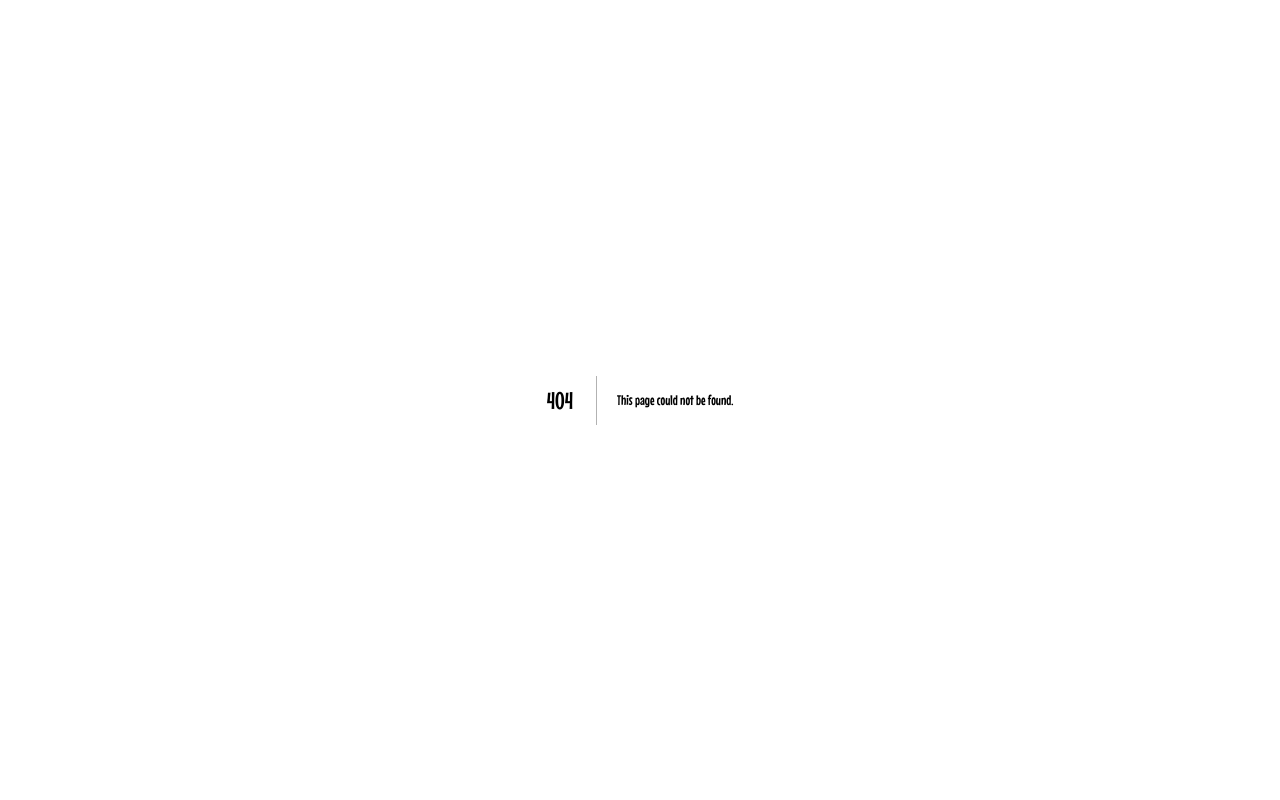
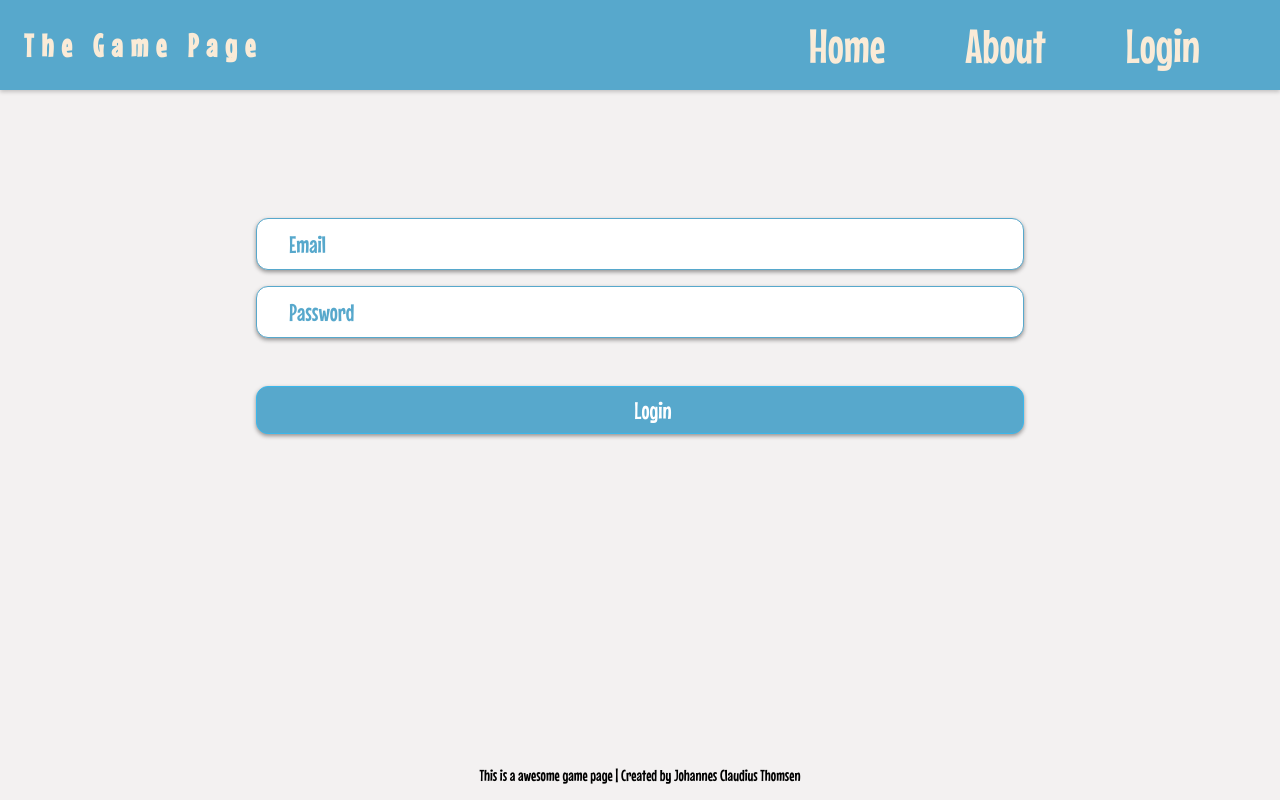
Before and after one commit to Joecthomsen/game_portfolio, a Next.js app: page /login in a window 1280 px wide. Before the commit this address had no page. Built offline with nearby package versions, Linux system fonts and the light colour scheme.

Commit message:
Authorization with nextauth added

```diff
--- /dev/null
+++ b/components/Layout.js
@@ -0,0 +1,15 @@
+import Footer from "./Footer";
+import NavBar from "./NavBar";
+
+const Layout = ({ children }) => {
+    console.log(children)
+    return (
+        <div>
+            <NavBar />
+                { children }
+            <Footer />
+        </div>
+     );
+}
+
+export default Layout;
--- a/components/NavBar.js
+++ b/components/NavBar.js
@@ -1,10 +1,17 @@
+import Link from "next/link";
+
 const NavBar = () => {
     return (
         <nav>
             <h1>The Game Page</h1>
-            <a>Home</a>
-            <a>About</a>
-            <a>Login</a>
+
+            <Link href={"/"}><a>Home</a></Link>
+            <Link href={"/about"}><a>About</a></Link>
+            <Link href={"/login"}><a>Login</a></Link>
+
+
+
+
         </nav>
     );
 }
--- a/package.json
+++ b/package.json
@@ -9,7 +9,10 @@
     "lint": "next lint"
   },
   "dependencies": {
+    "bcrypt": "^5.0.1",
+    "bcryptjs": "^2.4.3",
     "next": "12.2.3",
+    "next-auth": "^4.10.3",
     "react": "18.2.0",
     "react-dom": "18.2.0"
   },
--- a/pages/_app.js
+++ b/pages/_app.js
@@ -1,7 +1,17 @@
+import Layout from '../components/Layout'
 import '../styles/globals.css'
 
+import {SessionProvider} from "next-auth/react"
+
+
 function MyApp({ Component, pageProps }) {
-  return <Component {...pageProps} />
+  return (
+      <SessionProvider>
+      <Layout>
+        <Component {...pageProps} />
+      </Layout>
+    </SessionProvider>
+    )
 }
 
 export default MyApp
--- /dev/null
+++ b/pages/login.js
@@ -0,0 +1,27 @@
+import React, { useState } from 'react';
+
+const Login = () => {
+
+    const [email, setEmail] = useState("")
+    const [password, setPassword] = useState("")
+
+    //const bcrypt = require("bcrypt")
+
+    const handleEmail = (event) => {
+        setEmail(event.target.value)
+    }
+
+    const handlePassword = (event) => {
+        setPassword(event.target.value)
+    }
+
+    return (
+        <form className="login-form">
+            <input onChange={handleEmail} type="text" placeholder="Email"></input>
+            <input onChange={handlePassword} type="password" placeholder="Password"></input>
+            <button>Login</button>
+        </form>
+    );
+}
+
+export default Login;
--- a/styles/globals.css
+++ b/styles/globals.css
@@ -1,30 +1,3 @@
-/* html,
-body {
-  padding: 0;
-  margin: 0;
-  font-family: Roboto, Oxygen,
-    Ubuntu, Cantarell, Fira Sans, Droid Sans, Helvetica Neue, sans-serif;
-}
-
-a {
-  color: inherit;
-  text-decoration: none;
-}
-
-* {
-  box-sizing: border-box;
-}
-
-@media (prefers-color-scheme: dark) {
-  html {
-    color-scheme: dark;
-  }
-  body {
-    color: white;
-    background: black;
-  }
-} */
-
 @import url('https://fonts.googleapis.com/css2?family=Inter:wght@400;600;700&family=Mouse+Memoirs&display=swap');
 
 *{
@@ -34,7 +7,6 @@ a {
 nav{
   display: flex;
   align-items: center;
-  /* background: linear-gradient(180deg, rgba(2,0,36,1) 0%, rgba(125,0,124,1) 50%, rgba(0,136,163,1) 100%); */
   background-color: #57a8cc;
   box-shadow: 0 2px 4px 0 rgba(0,0,0,.2);
   color: antiquewhite;
@@ -51,6 +23,16 @@ nav h1{
 nav a{
   margin-right: 5rem;
   font-size: 3rem;
+  text-decoration: none;
+  color: antiquewhite;
+}
+
+nav > a:hover{
+  color: #b7e9ff;
+}
+
+li{
+  list-style-type: none;
 }
 
 body{
@@ -81,13 +63,19 @@ main p{
 }
 
 .game-card{
+  /* background-color: #57a8cc; */
+  background: linear-gradient(148deg, rgba(87,168,204,1) 0%, rgba(138,205,233,1) 66%, rgba(217,237,246,1) 100%);
+  color: white;
+  text-shadow: 1px 1px 1px black;
   display: flex;
   flex-direction: column;
   padding-top: 24px;
   align-items: center;
   max-width: 200px;
-  border:1px solid #57a8cc;
+  border:1px solid white;
   border-radius: 12px;
+  box-shadow: 0 2px 4px 0 rgba(0,0,0,.4);
+  margin-left: 1rem;
 }
 
 .game-card > p{
@@ -98,3 +86,41 @@ main p{
 .game-card > h1{
   padding-bottom: 0px;
 }
+
+.login-form{
+  display: flex;
+  flex-direction: column;
+  margin: 10% 20%;
+}
+
+.login-form > input{
+  margin-bottom: 1rem;
+  height: 3rem;
+  background-color: white;
+  border: 1px solid #57a8cc;
+  border-radius: 12px;
+  padding-left: 2rem;
+  font-size: x-large;
+  box-shadow: 0 2px 4px 0 rgba(0,0,0,.4);
+}
+
+.login-form > button{
+  margin-top: 2rem;
+  margin-bottom: 1rem;
+  height: 3rem;
+  background-color: #57a8cc;
+  border: 1px solid #3ab7ec;
+  border-radius: 12px;
+  padding-left: 2rem;
+  font-size: x-large;
+  box-shadow: 0 2px 4px 0 rgba(0,0,0,.4);
+  color: white;
+}
+
+.login-form > button:hover{
+  background-color: #3ab7ec;
+}
+
+::placeholder{
+  color:#57a8cc;
+}
```
Also changed, not shown: components/GameCard.js (+5 -2 lines), pages/about.js (added, +9 -0 lines), pages/api/auth/[...nextauth].js (added, +44 -0 lines), pages/index.js (+4 -4 lines), resources/gamecardData.js (+14 -1 lines), styles/Home.module.css (+12 -120 lines), 1 other file (tests, documents, lock files or other folders).
